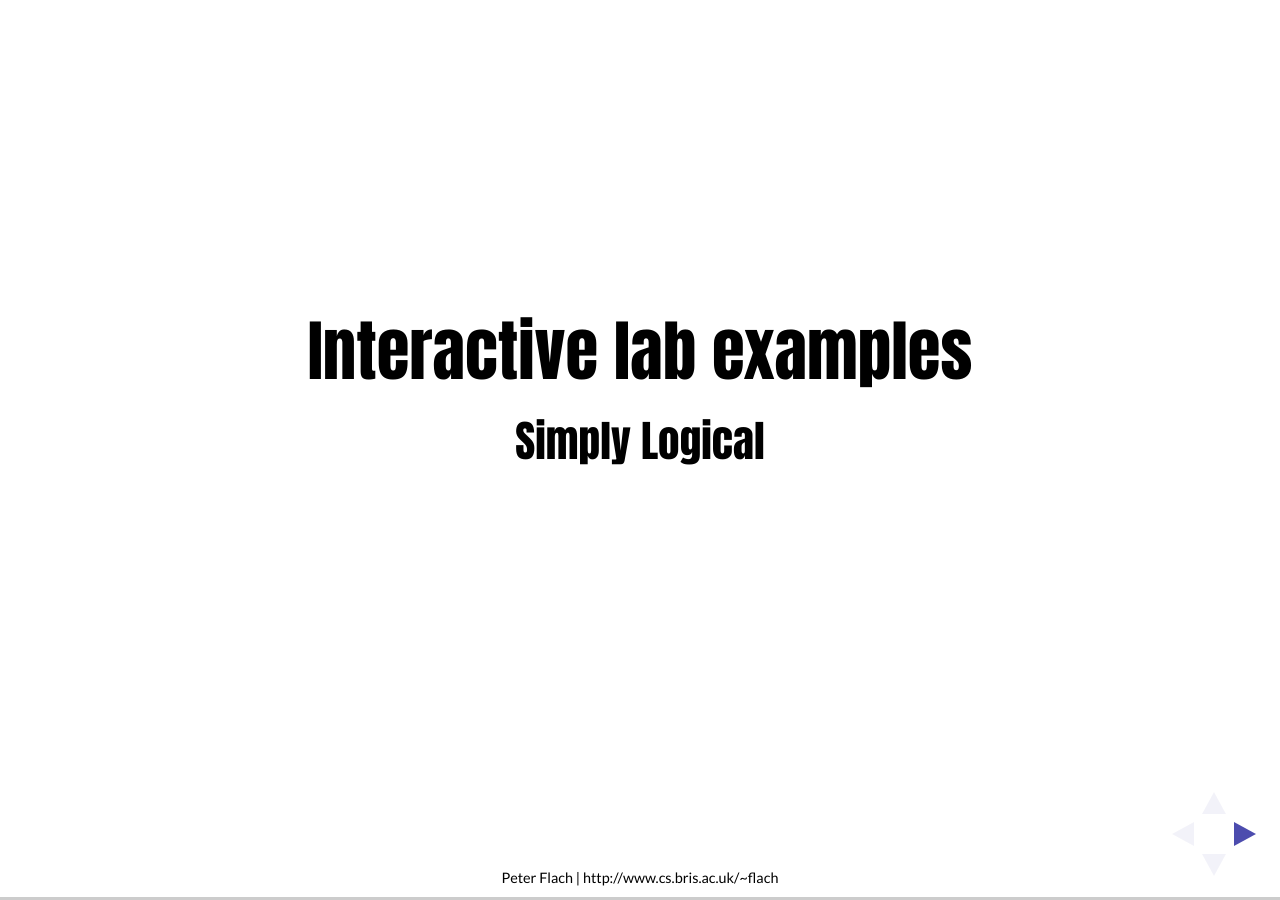
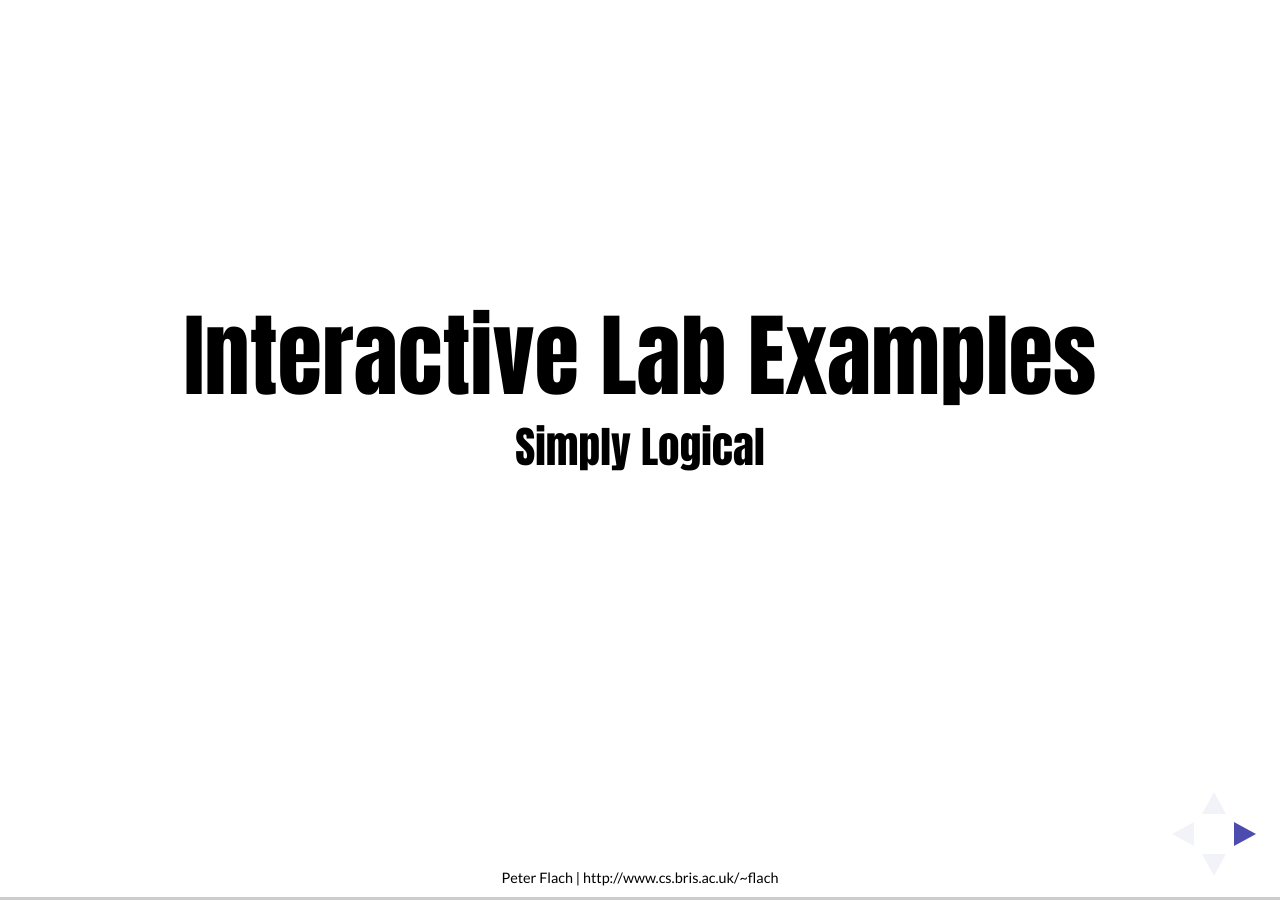
Before and after one commit to COMS30106/labs, a Jekyll site: the page built from index.html, in a window 1280 px wide. Built offline with Jekyll 4.4.1, drawn with Linux system fonts in a browser that asks for light colours; nearby versions of some CDN libraries; some web fonts are replaced; library files that are not in the unit come from our copies.

Commit message:
Resolution scaling and slight visual tweak
Added a three-step scaling gradient based on vertical resolution to fix the overflow coming back on extremely high- or low-resolution displays, and narrowed the line spacing very slightly to fix the overflow on the third slide on the top row which previously happened due to the added subtitle.

```diff
--- a/_layouts/slides.html
+++ b/_layouts/slides.html
@@ -38,7 +38,7 @@
 
     {% if page.title %}
 		<section>
-		<h3>{{ page.title }}</h3>
+		<h2>{{ page.title }}</h2>
     	<h4>{{ page.subtitle }}</h4>
 		</section>
     {% else %}
--- a/index.html
+++ b/index.html
@@ -1,6 +1,6 @@
 ---
 layout: slides
-title: Interactive lab examples
+title: Interactive Lab Examples
 subtitle: Simply Logical
 ---
 
--- a/web/css/theme/simple.css
+++ b/web/css/theme/simple.css
@@ -27,7 +27,7 @@
 
 .reveal .slides > section,
 .reveal .slides > section > section {
-  line-height: 1.3;
+  line-height: 1.25;
   font-weight: inherit; }
 
 /*********************************************
@@ -43,7 +43,7 @@
   color: #000;
   font-family: "News Cycle", Impact, sans-serif;
   font-weight: normal;
-  line-height: 1.2;
+  line-height: 1;
   letter-spacing: normal;
   text-transform: none;
   text-shadow: none;
--- a/web/js/lpn.js
+++ b/web/js/lpn.js
@@ -352,10 +352,10 @@
 }());
 
 
-var verSwishScale = 0.65;
-var horSwishScale = 0.5;
+const setSwishScale = () => $(window).height() <= 900 ? 0.65 : $(window).height() <= 1080 ? 0.485 : 0.4;
 
 $(document).ready(function(){
+	verSwishScale = setSwishScale();
     $('pre.source.swish').css('height', ($(window).height() * verSwishScale).toString());
     //$('pre.source.swish').css('width', ($(window).width() * horSwishScale).toString());
     $('pre.source.swish').css('overflow', 'scroll');
@@ -363,6 +363,7 @@
 
 
 $(window).resize(function(){
+	verSwishScale = setSwishScale();
 	$('pre.source.swish').css('height', ($(window).height() * verSwishScale).toString());
     //$('pre.source.swish').css('width', ($(window).width() * horSwishScale).toString());
 });
```
